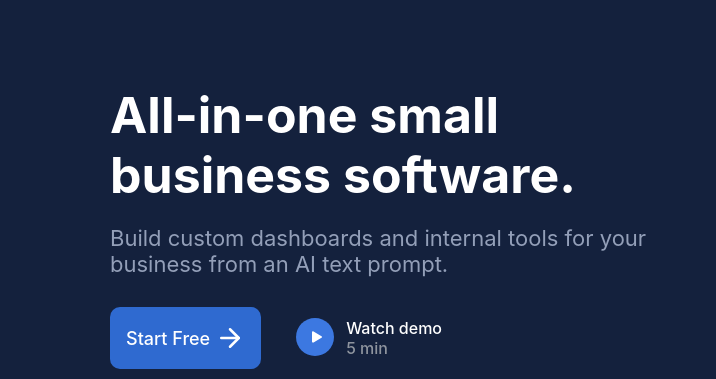
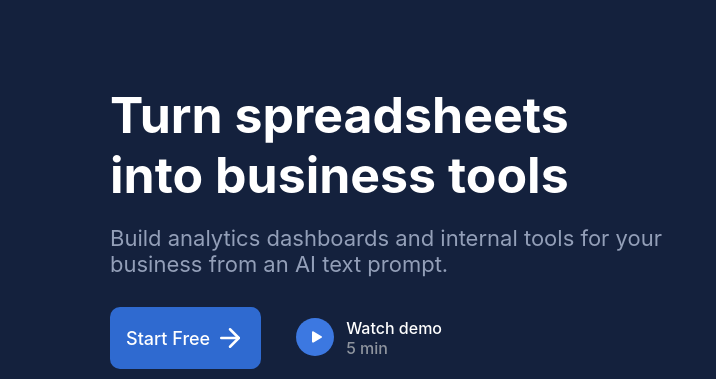
Before and after one commit to Frontly-App/Public-Copy, a Gatsby site: page / in a window 1280 px wide. Shown: the part 83-462 px from the top of the page, 0-716 px from the left. Built offline with nearby package versions, Linux system fonts and the light colour scheme; Gatsby itself is replaced by a stand-in of ours.

Commit message:
update primary text

```diff
--- a/src/pages/index.js
+++ b/src/pages/index.js
@@ -391,10 +391,10 @@ const Landing = () => {
   const hero = (
     <HeroContainer>
       <HeroContent>
-        <HeroText>All-in-one small business software.</HeroText>
+        <HeroText>Turn spreadsheets into business tools</HeroText>
         <HeroDescription>
-          Build custom dashboards and internal tools for your business from an
-          AI text prompt.
+          Build analytics dashboards and internal tools for your business from
+          an AI text prompt.
         </HeroDescription>
         <HeroCTARow>
           <CTAButton
```
